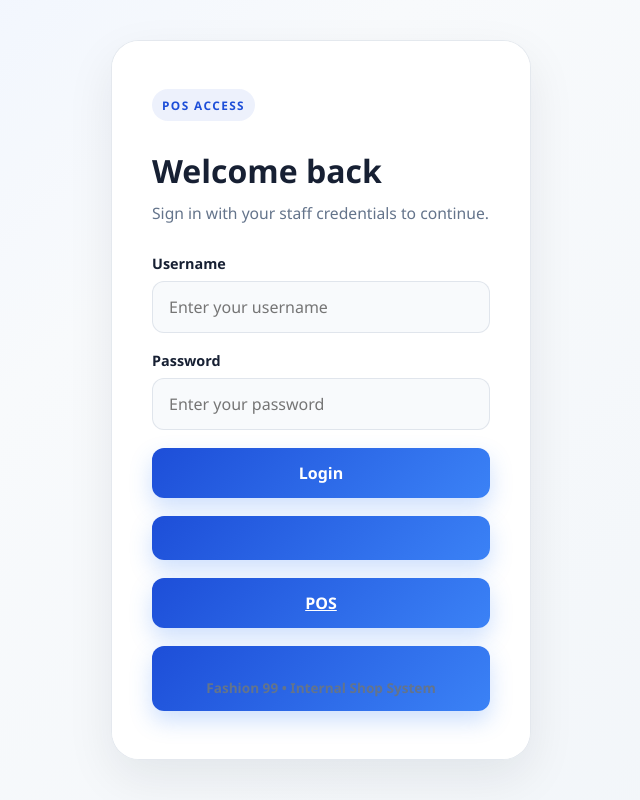
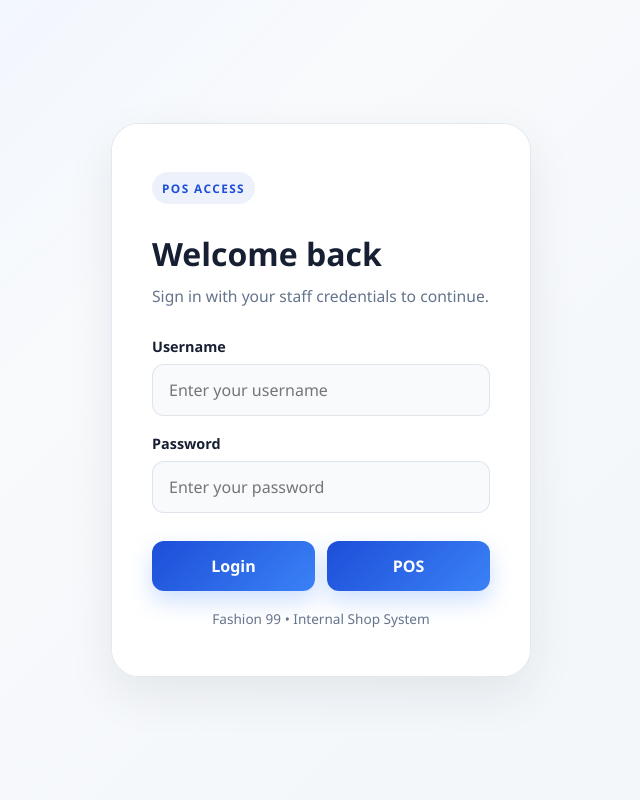
Before and after one commit to fashion99/fashion99pos, a Django app: page /login/ in a window 1280 px wide. Shown: the whole page, without its empty margins (319-959 px from the left). Run offline with Django 5.2, Linux system fonts and the light colour scheme.

Commit message:
Enhance login.html with improved structure and styles
Refactor login page layout and improve button styles.

```diff
--- a/posapp/templates/posapp/login.html
+++ b/posapp/templates/posapp/login.html
@@ -5,42 +5,106 @@
     <meta charset="UTF-8">
     <meta name="viewport" content="width=device-width, initial-scale=1.0">
     <title>Fashion 99 POS Login</title>
+
     <link rel="stylesheet" href="{% static 'posapp/css/style.css' %}">
+
+    <style>
+        .button-row {
+            display: flex;
+            gap: 12px;
+            width: 100%;
+            margin-top: 10px;
+        }
+
+        .button-row .primary-btn {
+            flex: 1;
+            width: 50%;
+            box-sizing: border-box;
+        }
+
+        .pos-link {
+            display: flex;
+            align-items: center;
+            justify-content: center;
+            text-decoration: none;
+        }
+    </style>
 </head>
+
 <body>
     <div class="login-shell">
         <div class="login-card">
+
             <section class="login-form-panel">
+
                 <div class="panel-top">
                     <span class="panel-tag">POS Access</span>
                 </div>
+
                 <h2>Welcome back</h2>
-                <p class="subtitle">Sign in with your staff credentials to continue.</p>
+
+                <p class="subtitle">
+                    Sign in with your staff credentials to continue.
+                </p>
 
                 {% if messages %}
                     {% for message in messages %}
-                        <div class="message-box">{{ message }}</div>
+                        <div class="message-box">
+                            {{ message }}
+                        </div>
                     {% endfor %}
                 {% endif %}
 
                 <form method="post" class="login-form">
                     {% csrf_token %}
+
                     <div class="form-field">
                         <label for="username">Username</label>
-                        <input id="username" type="text" name="username" required placeholder="Enter your username">
+                        <input
+                            id="username"
+                            type="text"
+                            name="username"
+                            required
+                            placeholder="Enter your username"
+                        >
                     </div>
+
                     <div class="form-field">
                         <label for="password">Password</label>
-                        <input id="password" type="password" name="password" required placeholder="Enter your password">
+                        <input
+                            id="password"
+                            type="password"
+                            name="password"
+                            required
+                            placeholder="Enter your password"
+                        >
                     </div>
-                    <button type="submit" class="primary-btn">Login<button type="submit" class="primary-btn">
-                    <button type="submit" class="primary-btn">
-                    <a class="pos-link" href="https://fashion99pos.vercel.app/" target="_blank" rel="noopener noreferrer">POS</a>
+
+                    <div class="button-row">
+
                         <button type="submit" class="primary-btn">
+                            Login
+                        </button>
+
+                        <a
+                            class="primary-btn pos-link"
+                            href="https://fashion99.vercel.app/"
+                            target="_blank"
+                            rel="noopener noreferrer"
+                        >
+                            POS
+                        </a>
+
+                    </div>
+
                 </form>
 
-                <div class="login-footer">Fashion 99 • Internal Shop System</div>
+                <div class="login-footer">
+                    Fashion 99 • Internal Shop System
+                </div>
+
             </section>
+
         </div>
     </div>
 </body>
```
